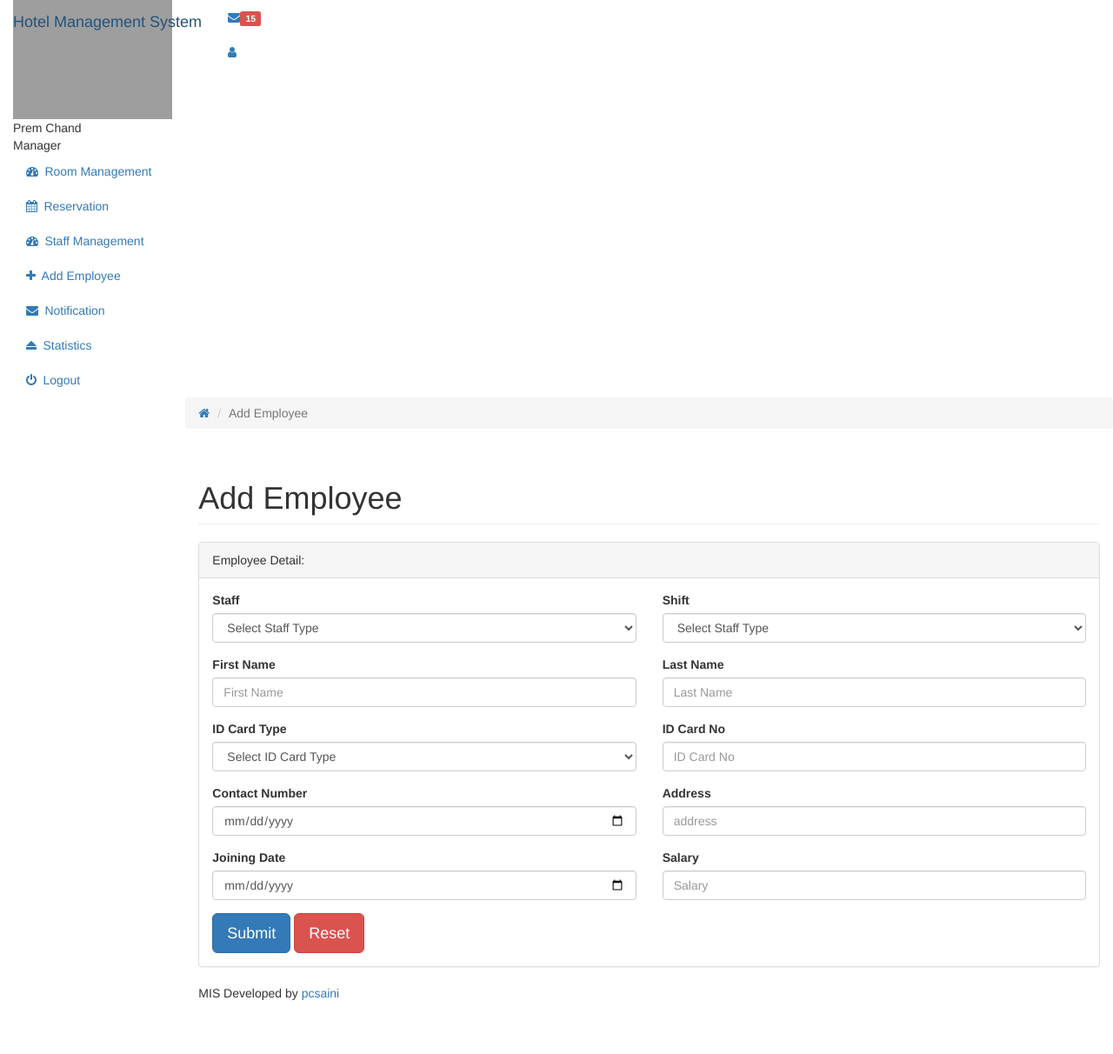
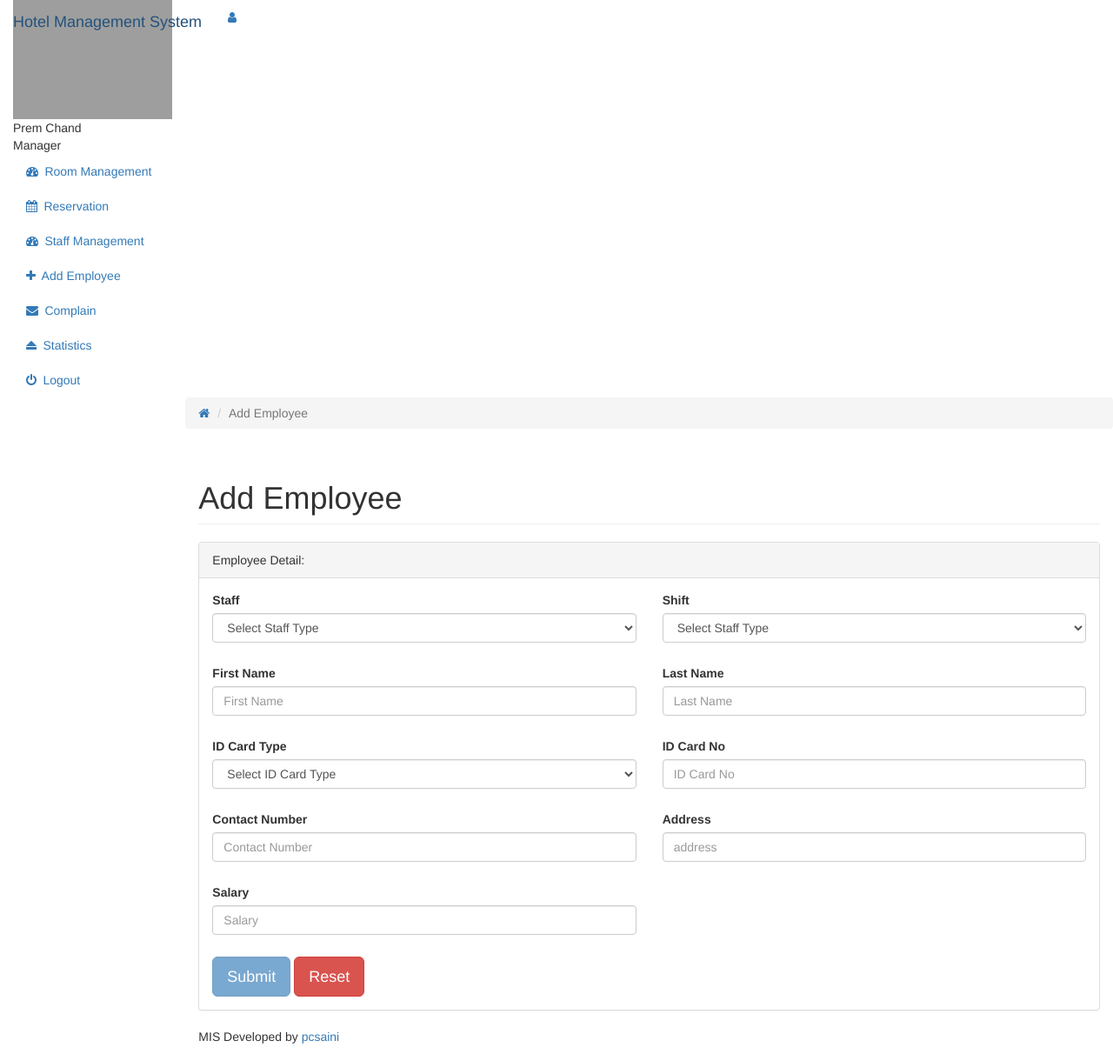
Before and after one commit to pcsaini/hotel_management_system, a PHP site: page /index.php?add_emp in a window 1280 px wide. Shown: the whole page at 87% size. Before the commit the page ends 1150 px from the top, so only its background shows below. Run offline with PHP 8.4, Linux system fonts and the light colour scheme; a user stored in the database is signed in; data comes from the database, SQL or seed files in the repository; a stand-in replaces the project's code that opens the database connection; grey boxes are pictures that could not be loaded.

Commit message:
complain and room delete

```diff
--- a/add_emp.php
+++ b/add_emp.php
@@ -13,17 +13,17 @@
             <h1 class="page-header">Add Employee</h1>
         </div>
     </div><!--/.row-->
-    <form role="form" id="add_employee">
     <div class="row">
         <div class="col-lg-12">
             <div class="panel panel-default">
                 <div class="panel-heading">Employee Detail:</div>
                 <div class="panel-body">
-                    <form role="form" id="addEmployee">
+                    <div class="emp-response"></div>
+                    <form role="form" id="addEmployee" data-toggle="validator">
                         <div class="row">
                             <div class="form-group col-lg-6">
                                 <label>Staff</label>
-                                <select class="form-control" id="staff_type">
+                                <select class="form-control" id="staff_type" required>
                                     <option selected disabled>Select Staff Type</option>
                                     <?php
                                     $query = "SELECT * FROM staff_type";
@@ -35,11 +35,12 @@
                                     }
                                     ?>
                                 </select>
+                                <div class="help-block with-errors"></div>
                             </div>
 
                             <div class="form-group col-lg-6">
                                 <label>Shift</label>
-                                <select class="form-control" id="shift">
+                                <select class="form-control" id="shift" required>
                                     <option selected disabled>Select Staff Type</option>
                                     <?php
                                     $query = "SELECT * FROM shift";
@@ -51,21 +52,24 @@
                                     }
                                     ?>
                                 </select>
+                                <div class="help-block with-errors"></div>
                             </div>
 
                             <div class="form-group col-lg-6">
                                 <label>First Name</label>
-                                <input type="text" class="form-control" placeholder="First Name" id="first_name">
+                                <input type="text" class="form-control" placeholder="First Name" id="first_name" required>
+                                <div class="help-block with-errors"></div>
                             </div>
 
                             <div class="form-group col-lg-6">
                                 <label>Last Name</label>
-                                <input type="text" class="form-control" placeholder="Last Name" id="last_name">
+                                <input type="text" class="form-control" placeholder="Last Name" id="last_name" required>
+                                <div class="help-block with-errors"></div>
                             </div>
 
                             <div class="form-group col-lg-6">
                                 <label>ID Card Type</label>
-                                <select class="form-control" id="id_card_id">
+                                <select class="form-control" id="id_card_id" required>
                                     <option selected disabled>Select ID Card Type</option>
                                     <?php
                                     $query = "SELECT * FROM id_card_type";
@@ -77,32 +81,31 @@
                                     }
                                     ?>
                                 </select>
+                                <div class="help-block with-errors"></div>
                             </div>
 
                             <div class="form-group col-lg-6">
                                 <label>ID Card No</label>
-                                <input class="form-control" placeholder="ID Card No" id="id_card_no">
+                                <input type="text" class="form-control" placeholder="ID Card No" id="id_card_no" required>
+                                <div class="help-block with-errors"></div>
                             </div>
                             <div class="form-group col-lg-6">
                                 <label>Contact Number</label>
-                                <input type="date" class="form-control" placeholder="Contact Number" id="contact_no">
+                                <input type="number" class="form-control" placeholder="Contact Number" id="contact_no" required>
+                                <div class="help-block with-errors"></div>
                             </div>
 
                             <div class="form-group col-lg-6">
                                 <label>Address</label>
-                                <input type="text" class="form-control" placeholder="address" id="address">
-                            </div>
-
-                            <div class="form-group col-lg-6">
-                                <label>Joining Date</label>
-                                <input type="date" class="form-control joining_date" placeholder="DD/MM/YYYY" id="joining_date">
+                                <input type="text" class="form-control" placeholder="address" id="address" required>
+                                <div class="help-block with-errors"></div>
                             </div>
 
                             <div class="form-group col-lg-6">
                                 <label>Salary</label>
-                                <input type="number" class="form-control" placeholder="Salary" id="salary">
+                                <input type="number" class="form-control" placeholder="Salary" id="salary" data-error="Enter Salary" required>
+                                <div class="help-block with-errors"></div>
                             </div>
-
 
                         </div>
 
@@ -115,7 +118,6 @@
 
 
     </div>
-    </form>
 
     <div class="row">
         <div class="col-sm-12">
--- a/header.php
+++ b/header.php
@@ -25,37 +25,6 @@
             <a class="navbar-brand" href="#"><span>Hotel Management </span>System</a>
             <ul class="nav navbar-top-links navbar-right">
                 <li class="dropdown"><a class="dropdown-toggle count-info" data-toggle="dropdown" href="#">
-                        <em class="fa fa-envelope"></em><span class="label label-danger">15</span>
-                    </a>
-                    <ul class="dropdown-menu dropdown-messages">
-                        <li>
-                            <div class="dropdown-messages-box"><a href="#" class="pull-left">
-                                    <img alt="image" class="img-circle" src="http://icons.iconarchive.com/icons/graphicloads/colorful-long-shadow/48/User-icon.png">
-                                </a>
-                                <div class="message-body"><small class="pull-right">3 mins ago</small>
-                                    <a href="#"><strong>John Doe</strong> commented on <strong>your photo</strong>.</a>
-                                    <br /><small class="text-muted">1:24 pm - 25/03/2015</small></div>
-                            </div>
-                        </li>
-                        <li class="divider"></li>
-                        <li>
-                            <div class="dropdown-messages-box"><a href="#" class="pull-left">
-                                    <img alt="image" class="img-circle" src="http://icons.iconarchive.com/icons/graphicloads/colorful-long-shadow/48/User-icon.png">
-                                </a>
-                                <div class="message-body"><small class="pull-right">1 hour ago</small>
-                                    <a href="#">New message from <strong>Jane Doe</strong>.</a>
-                                    <br /><small class="text-muted">12:27 pm - 25/03/2015</small></div>
-                            </div>
-                        </li>
-                        <li class="divider"></li>
-                        <li>
-                            <div class="all-button"><a href="#">
-                                    <em class="fa fa-inbox"></em> <strong>All Messages</strong>
-                                </a></div>
-                        </li>
-                    </ul>
-                </li>
-                <li class="dropdown"><a class="dropdown-toggle count-info" data-toggle="dropdown" href="#">
                         <em class="fa fa-user"></em>
                     </a>
                     <ul class="dropdown-menu dropdown-alerts">
@@ -67,7 +36,7 @@
                                 Setting
                             </a></li>
                         <li class="divider"></li>
-                        <li><a href="#">
+                        <li><a href="logout.php">
                                 Logout
                             </a></li>
                     </ul>
--- a/index.php
+++ b/index.php
@@ -25,8 +25,8 @@
 elseif (isset($_GET['add_emp'])){
     include_once "add_emp.php";
 }
-elseif (isset($_GET['notification'])){
-    include_once "notification.php";
+elseif (isset($_GET['complain'])){
+    include_once "complain.php";
 }
 elseif (isset($_GET['statistics'])){
     include_once "statistics.php";
--- a/js/custom.js
+++ b/js/custom.js
@@ -53,7 +53,7 @@
 
 
 var joining_date = $('.joining_date').fdatepicker({
-    format: 'mm-dd-yyyy',
+    format: 'dd-mm-yyyy',
     onRender: function (date) {
         return date.valueOf() < now.valueOf() ? 'disabled' : '';
     }
--- a/sidebar.php
+++ b/sidebar.php
@@ -65,16 +65,16 @@
                 </a>
             </li>
         <?php }
-        if (isset($_GET['notification'])){ ?>
+        if (isset($_GET['complain'])){ ?>
             <li class="active">
-                <a href="index.php?notification"><em class="fa fa-envelope">&nbsp;</em>
-                    Notification
+                <a href="index.php?complain"><em class="fa fa-envelope">&nbsp;</em>
+                    Complain
                 </a>
             </li>
         <?php } else{?>
             <li>
-                <a href="index.php?notification"><em class="fa fa-envelope">&nbsp;</em>
-                    Notification
+                <a href="index.php?complain"><em class="fa fa-envelope">&nbsp;</em>
+                    Complain
                 </a>
             </li>
         <?php }
```
Also changed, not shown: ajax.js (+17 -20 lines), ajax.php (+82 -71 lines), complain.php (added, +169 -0 lines), room_mang.php (+67 -45 lines), staff_mang.php (+12 -18 lines).
